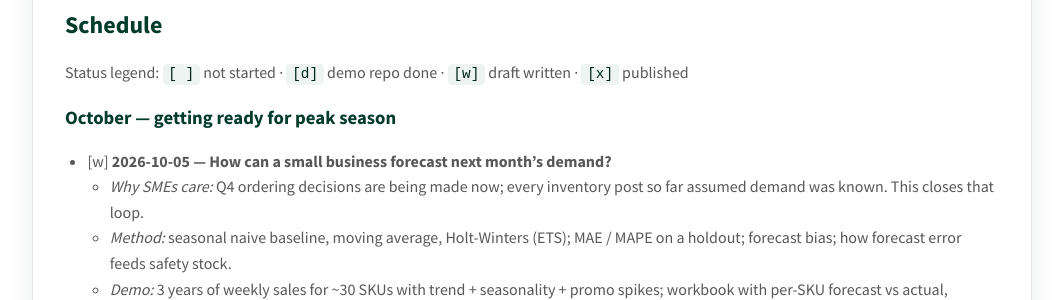
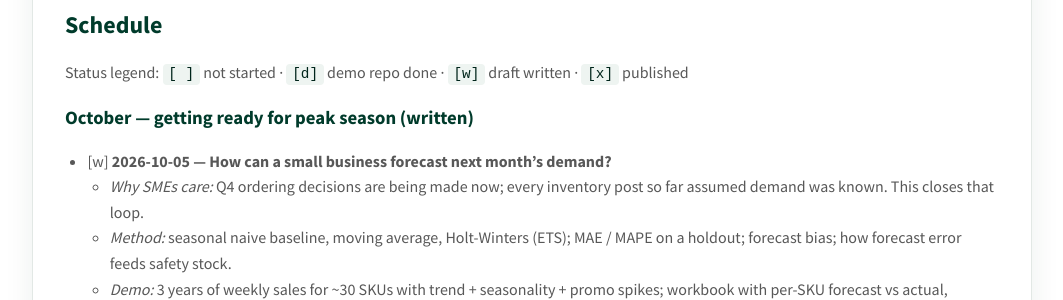
Before and after one commit to MattProtopapas/MattProtopapas.github.io, a Jekyll site: the page built from post-schedule-2026-Q4.md, in a window 1280 px wide and 900 px high, scrolled down 1003 px. Shown: the part 154-454 px from the top of the window, without its empty margins (108-1171 px from the left). Built offline with Jekyll 4.4.1, drawn with Linux system fonts in a browser that asks for light colours; our own code applies the rules of GitHub Pages for plain Markdown files.

Commit message:
new post

```diff
--- a/post-schedule-2026-Q4.md
+++ b/post-schedule-2026-Q4.md
@@ -41,7 +41,7 @@ and planning / KPI design for the new year.
 
 Status legend: `[ ]` not started · `[d]` demo repo done · `[w]` draft written · `[x]` published
 
-### October — getting ready for peak season
+### October — getting ready for peak season (written)
 
 - [w] **2026-10-05 — How can a small business forecast next month's demand?**
   - *Why SMEs care:* Q4 ordering decisions are being made now; every inventory post so far assumed
```
Also changed, not shown: _posts/2026-10-05-how-can-a-small-business-forecast-demand-for-next-month.md (+1 -1 lines).
